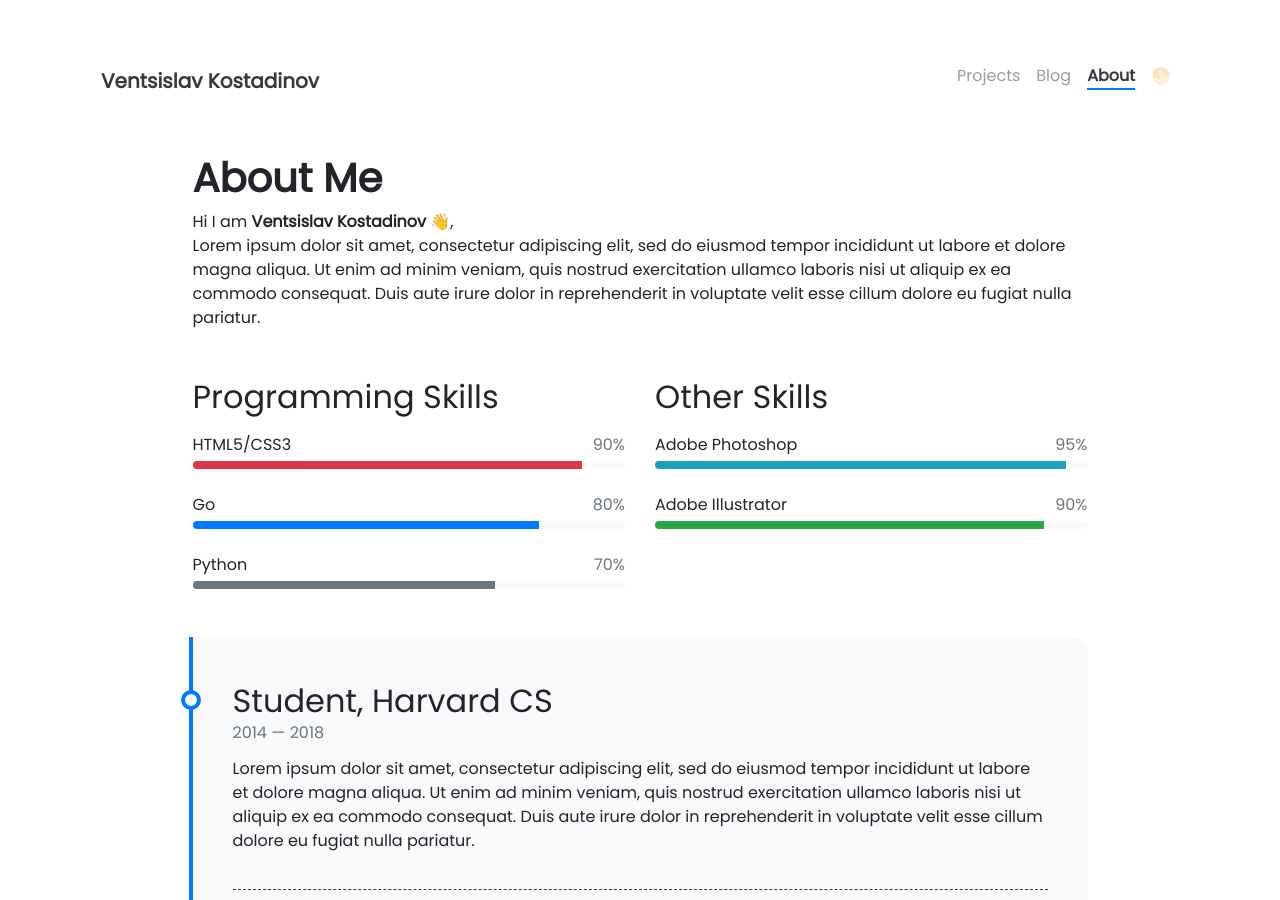
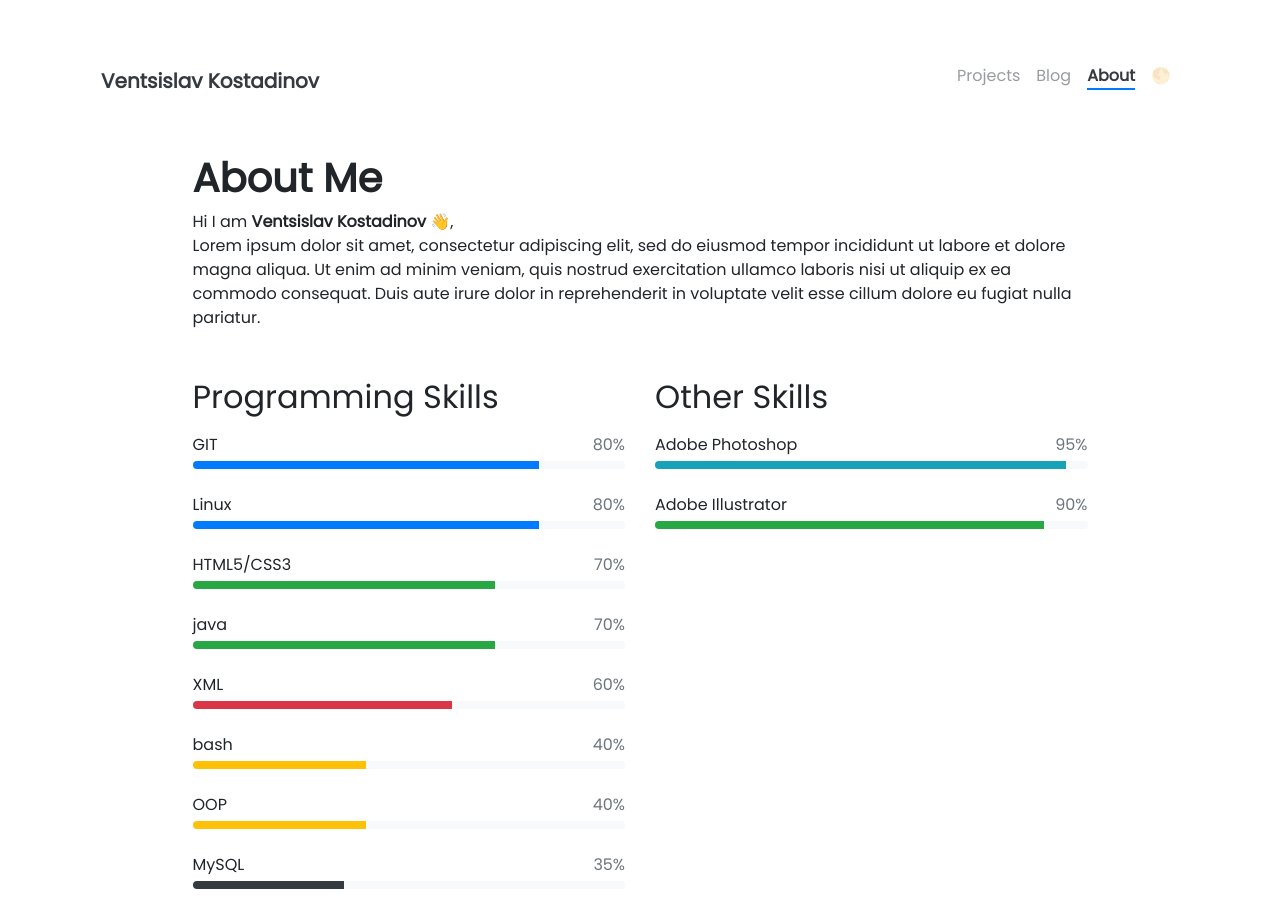
Before and after one commit to clappingmonkey/personal-site, a Jekyll site: the page built from pages/about.md, in a window 1280 px wide and 900 px high. Built offline with Jekyll 4.4.1, drawn with Linux system fonts in a browser that asks for light colours; nearby versions of some CDN libraries; emoji names are drawn with the system emoji font.

Commit message:
add new prog skills in the yaml file

```diff
--- a/_data/programming-skills.yml
+++ b/_data/programming-skills.yml
@@ -1,11 +1,35 @@
-- name: HTML5/CSS3
-  percentage: 90
-  color: danger
-
-- name: Go
+- name: GIT
   percentage: 80
   color:
 
-- name: Python
+- name: Linux
+  percentage: 80
+  color:
+
+- name: HTML5/CSS3
   percentage: 70
-  color: secondary
+  color: success
+
+- name: java
+  percentage: 70
+  color: success
+
+- name: XML
+  percentage: 60
+  color: danger
+
+- name: bash
+  percentage: 40
+  color: warning
+
+- name: OOP
+  percentage: 40
+  color: warning
+
+- name: MySQL
+  percentage: 35
+  color: dark
+
+- name: yaml
+  percentage: 30
+  color: dark
```
